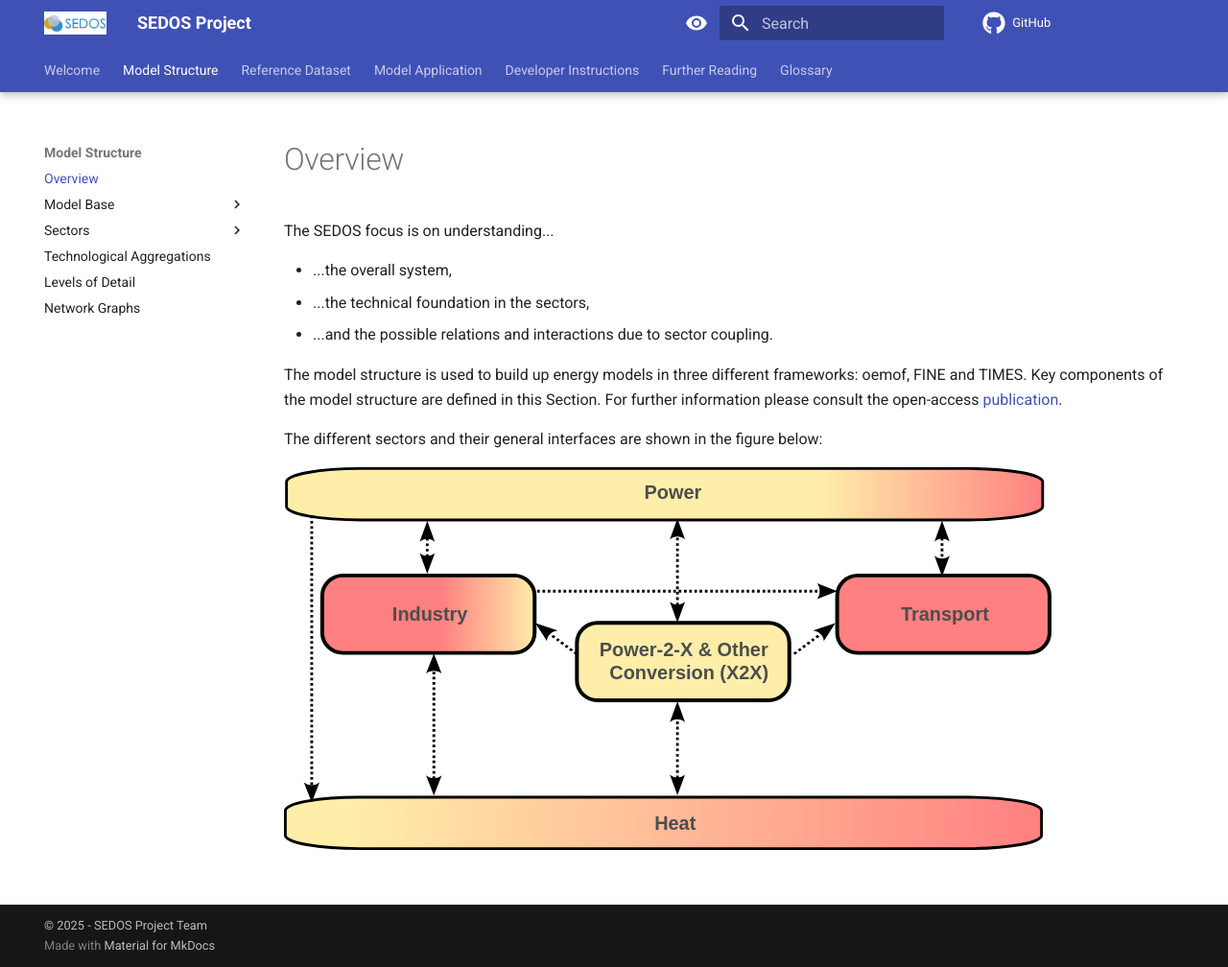
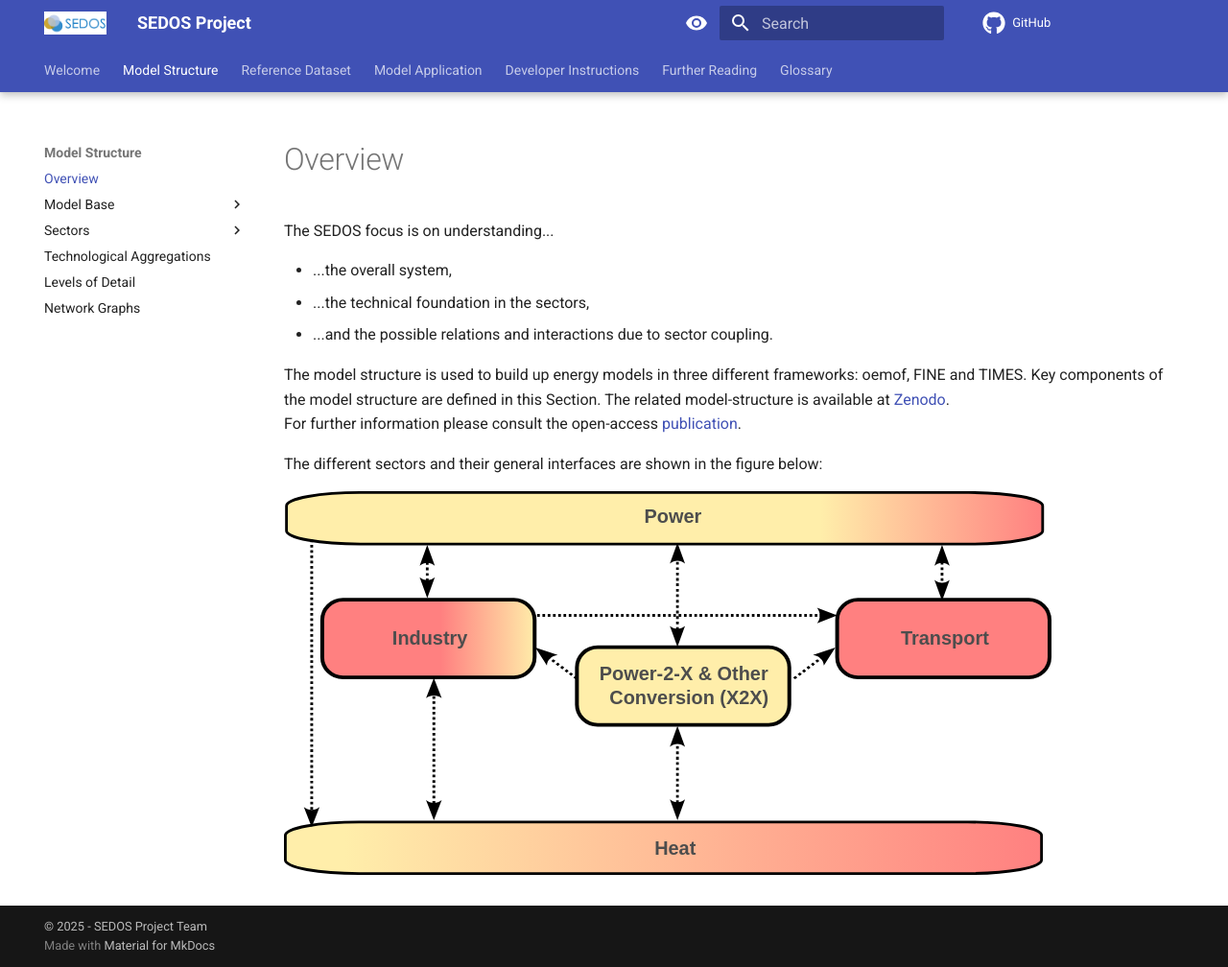
Before and after one commit to sedos-project/organization, an MkDocs documentation site: the page built from docs/visitor/structure/overview.md, in a window 1280 px wide and 1008 px high. Shown: the whole window at 96% size. Built offline with MkDocs 1.6.1 and Material for MkDocs 9.7.7, drawn with Linux system fonts in a browser that asks for light colours; comment, search, counter and statistics services are not loaded.

Commit message:
Add zenodo link to model structure file

```diff
--- a/docs/visitor/structure/overview.md
+++ b/docs/visitor/structure/overview.md
@@ -7,7 +7,9 @@ The SEDOS focus is on understanding...
 - ...and the possible relations and interactions due to sector coupling.
 
 The model structure is used to build up energy models in three different frameworks: oemof, FINE and TIMES.
-Key components of the model structure are defined in this Section. For further information please consult the open-access [publication](TODO:Link).
+Key components of the model structure are defined in this Section.
+The related model-structure is available at [Zenodo](https://doi.org/10.5281/zenodo.17105060).
+For further information please consult the open-access [publication](https://doi.org/10.1016/j.rset.2024.100094).
 
 The different sectors and their general interfaces are shown in the figure below:
 
```
Also changed, not shown: docs/index.md (+2 -1 lines).
